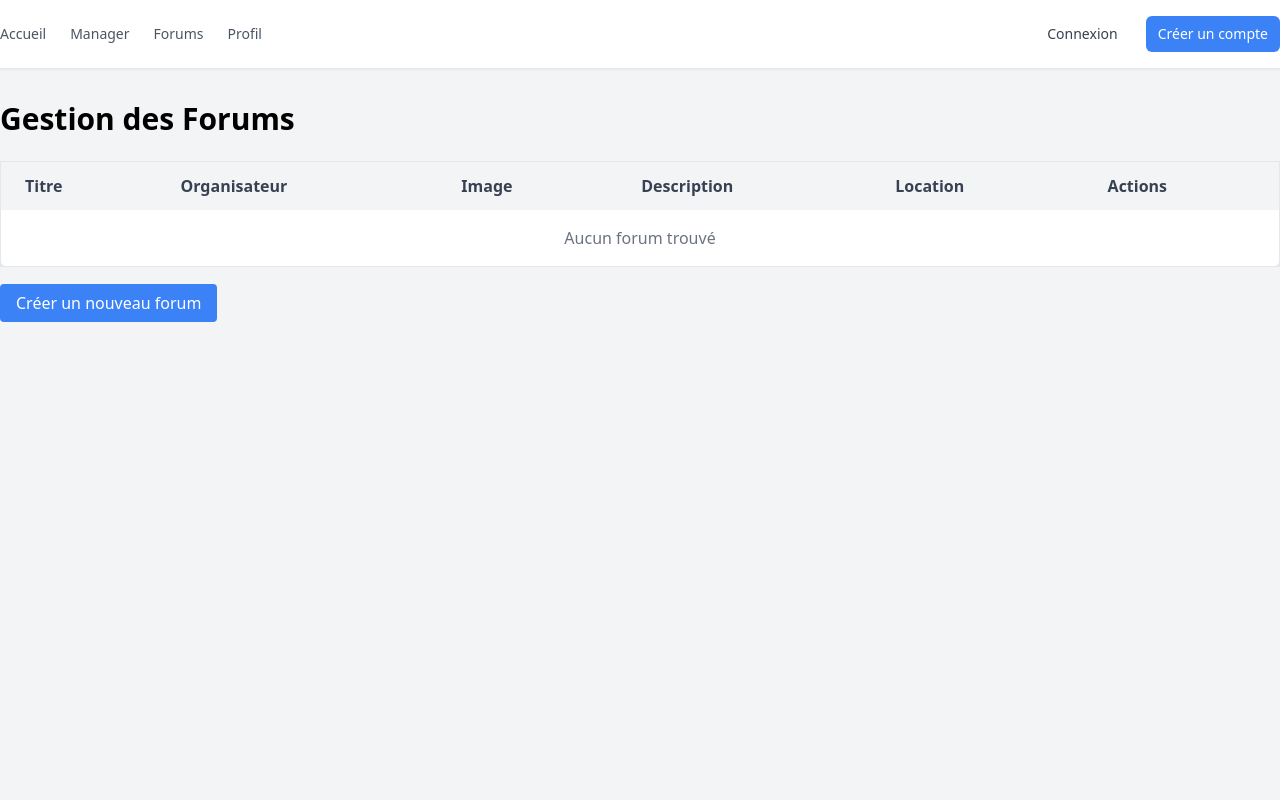
After one commit to Nozito/Forum-Planner, a Symfony app: template templates/forum/index.html.twig in a window 1280 px wide. The commit adds this page. Run offline with Twig, Linux system fonts and the light colour scheme; the template is opened without the code that fills it, so the values that code supplies are empty; some libraries are stand-ins or nearby versions.

Commit message:
features(create and see in a array forums) and add navbar

```diff
--- a/templates/base.html.twig
+++ b/templates/base.html.twig
@@ -11,34 +11,36 @@
         {% block importmap %}{{ importmap('app') }}{% endblock %}
     {% endblock %}
 </head>
-<body>
-<nav>
-    <header class="fixed inset-x-0 top-0 z-30 mx-auto w-full max-w-screen-md border border-gray-100 bg-white/80 py-3 shadow backdrop-blur-lg md:top-6 md:rounded-3xl lg:max-w-screen-lg">
-        <div class="px-4">
-            <div class="flex items-center justify-between">
-                <div class="flex shrink-0">
-                    <a aria-current="page" class="flex items-center" href="/">
-                        <img class="h-7 w-auto" src="https://upload.wikimedia.org/wikipedia/commons/f/fa/Apple_logo_black.svg" alt="Website Logo">
-                        <p class="sr-only">Website Title</p>
-                    </a>
-                </div>
-                <div class="hidden md:flex md:items-center md:justify-center md:gap-5">
-                    <a class="inline-block rounded-lg px-2 py-1 text-sm font-medium text-gray-900 transition-all duration-200 hover:bg-gray-100 hover:text-gray-900" href="/">Accueil</a>
-                    <a class="inline-block rounded-lg px-2 py-1 text-sm font-medium text-gray-900 transition-all duration-200 hover:bg-gray-100 hover:text-gray-900" href="{{ path('app_profile') }}">Profil</a>
-                    <a class="inline-block rounded-lg px-2 py-1 text-sm font-medium text-gray-900 transition-all duration-200 hover:bg-gray-100 hover:text-gray-900" href="{{ path('app_user_manager') }}">Manager</a>
-                </div>
-                <div class="flex items-center justify-end gap-3">
-                    <a class="hidden items-center justify-center rounded-xl bg-white px-3 py-2 text-sm font-semibold text-gray-900 shadow-sm ring-1 ring-inset ring-gray-300 transition-all duration-150 hover:bg-gray-50 sm:inline-flex" href="{{ path('app_register') }}">Sign in</a>
-                    <a class="inline-flex items-center justify-center rounded-xl bg-blue-600 px-3 py-2 text-sm font-semibold text-white shadow-sm transition-all duration-150 hover:bg-blue-500 focus-visible:outline focus-visible:outline-2 focus-visible:outline-offset-2 focus-visible:outline-blue-600" href="/login">Login</a>
-                </div>
-            </div>
+<body class="min-h-screen bg-gray-100">
+<!-- Barre de navigation -->
+<nav class="sticky top-0 bg-white border-b border-gray-200 py-4 shadow-sm z-50">
+    <div class="container mx-auto flex justify-between items-center">
+
+        <ul class="hidden lg:flex space-x-6 text-sm font-medium text-gray-600">
+            <li><a href="{{ path('homepage') }}" class="hover:text-gray-900 transition">Accueil</a></li>
+            <li><a href="{{ path('app_user_manager') }}" class="hover:text-gray-900 transition">Manager</a></li>
+            <li><a href="{{path('app_forum')}}" class="hover:text-gray-900 transition">Forums</a></li>
+            <li><a href="{{path('app_profile')}}" class="hover:text-gray-900 transition">Profil</a></li>
+        </ul>
+
+        <div class="hidden lg:flex items-center space-x-4 text-sm text-gray-600">
+            {% if app.user %}
+                <span class="text-gray-700 text-sm font-medium mr-4">Bienvenue, {{ app.user.lastName }}</span>
+                <a href="{{ path('app_logout') }}" class="text-white bg-red-500 hover:bg-red-600 px-3 py-2 rounded-md text-sm font-medium">Déconnexion</a>
+            {% else %}
+                <a href="{{ path('app_login') }}" class="text-gray-700 hover:bg-gray-100 px-3 py-2 rounded-md text-sm font-medium">Connexion</a>
+                <a href="{{ path('app_register') }}" class="ml-4 text-white bg-blue-500 hover:bg-blue-600 px-3 py-2 rounded-md text-sm font-medium">Créer un compte</a>
+            {% endif %}
         </div>
-    </header>
+    </div>
 </nav>
 
-<main class="pt-16">  {# Adding padding-top to prevent content from being hidden under the fixed header #}
+
+<!-- Contenu principal -->
+<main class="pt-30">
     {% block body %}
     {% endblock %}
 </main>
+
 </body>
 </html>
--- /dev/null
+++ b/templates/forum/_delete_form.html.twig
@@ -0,0 +1,4 @@
+<form method="post" action="{{ path('app_forum_delete', {'id': forum.id}) }}" onsubmit="return confirm('Are you sure you want to delete this item?');">
+    <input type="hidden" name="_token" value="{{ csrf_token('delete' ~ forum.id) }}">
+    <button class="btn">Delete</button>
+</form>
--- /dev/null
+++ b/templates/forum/_form.html.twig
@@ -0,0 +1,4 @@
+{{ form_start(form) }}
+    {{ form_widget(form) }}
+    <button class="btn">{{ button_label|default('Save') }}</button>
+{{ form_end(form) }}
--- /dev/null
+++ b/templates/forum/index.html.twig
@@ -0,0 +1,75 @@
+{% extends 'base.html.twig' %}
+
+{% block title %}Forum index{% endblock %}
+
+{% block javascripts %}
+    {% block importmap %}
+        {{ importmap(['app', 'search_bar']) }}
+    {% endblock %}
+{% endblock %}
+
+{% block body %}
+    <div class="max-w-7xl mx-auto py-8">
+        <h1 class="text-3xl font-bold mb-6">Gestion des Forums</h1>
+
+        {% for label, messages in app.flashes %}
+            <div class="mb-4">
+                {% for message in messages %}
+                    <div class="bg-{{ label == 'success' ? 'green' : 'red' }}-100 border border-{{ label == 'success' ? 'green' : 'red' }}-400 text-{{ label == 'success' ? 'green' : 'red' }}-700 px-4 py-3 rounded relative" role="alert">
+                        <span class="block sm:inline">{{ message }}</span>
+                    </div>
+                {% endfor %}
+            </div>
+        {% endfor %}
+
+        <div class="overflow-x-auto mb-6">
+            <table class="min-w-full bg-white border border-gray-200 shadow-md rounded-lg">
+                <thead>
+                <tr class="bg-gray-100">
+                    <th class="py-3 px-6 text-left font-semibold text-gray-700">Titre</th>
+                    <th class="py-3 px-6 text-left font-semibold text-gray-700">Organisateur</th>
+                    <th class="py-3 px-6 text-left font-semibold text-gray-700">Image</th>
+                    <th class="py-3 px-6 text-left font-semibold text-gray-700">Description</th>
+                    <th class="py-3 px-6 text-left font-semibold text-gray-700">Location</th>
+                    <th class="py-3 px-6 text-left font-semibold text-gray-700">Actions</th>
+                </tr>
+                </thead>
+                <tbody>
+                {% if forums is empty %}
+                    <tr>
+                        <td colspan="6" class="py-4 px-6 text-center text-gray-500">Aucun forum trouvé</td>
+                    </tr>
+                {% else %}
+                {% endif %}
+                {% for forum in forums %}
+                    <tr class="border-b hover:bg-gray-50">
+                        <td class="py-4 px-6">{{ forum.title }}</td>
+                        <td class="py-4 px-6">
+                            {% if forum.user %}
+                                {{ forum.user.firstName }} {{ forum.user.lastName }}
+                            {% else %}
+                                <span class="text-gray-500">No user assigned</span>
+                            {% endif %}
+                        </td>
+                        <td class="py-4 px-6">
+                            {% if forum.picture %}
+                                <img src="{{ forum.picture }}" alt="{{ forum.title }}" class="h-auto max-h-10">
+                            {% else %}
+                                <span class="text-gray-500">Pas d'image</span>
+                            {% endif %}
+                        </td>
+                        <td class="py-4 px-6">{{ forum.description }}</td>
+                        <td class="py-4 px-6">{{ forum.location }}</td>
+                        <td class="py-4 px-6">
+                            <a href="{{ path('app_forum_show', {'id': forum.id}) }}" class="text-blue-500 hover:underline">Voir</a>
+                            <a href="{{ path('app_forum_edit', {'id': forum.id}) }}" class="text-blue-500 hover:underline">Modifier</a>
+                        </td>
+                    </tr>
+                {% endfor %}
+                </tbody>
+            </table>
+        </div>
+
+        <a href="{{ path('app_forum_new') }}" class="bg-blue-500 text-white px-4 py-2 rounded hover:bg-blue-600">Créer un nouveau forum</a>
+    </div>
+{% endblock %}
--- a/templates/security/profile.html.twig
+++ b/templates/security/profile.html.twig
@@ -4,7 +4,7 @@
 
 {% block body %}
     <div class="min-h-screen bg-gray-100 py-12 px-6 lg:px-8">
-        <div class="max-w-4xl mx-auto bg-white shadow-md rounded-lg p-8">
+    <div class="max-w-4xl mx-auto bg-white shadow-md rounded-lg p-8">
             <h1 class="text-3xl font-bold text-gray-900 mb-6">Mon Profil</h1>
 
             {% for message in app.flashes('success') %}
```
Also changed, not shown: src/Controller/ForumController.php (added, +88 -0 lines), src/Form/ForumType.php (added, +49 -0 lines), templates/forum/edit.html.twig (added, +13 -0 lines), templates/forum/new.html.twig (added, +51 -0 lines), templates/forum/show.html.twig (added, +38 -0 lines), templates/two_factor/index.html.twig (deleted, +0 -20 lines).
